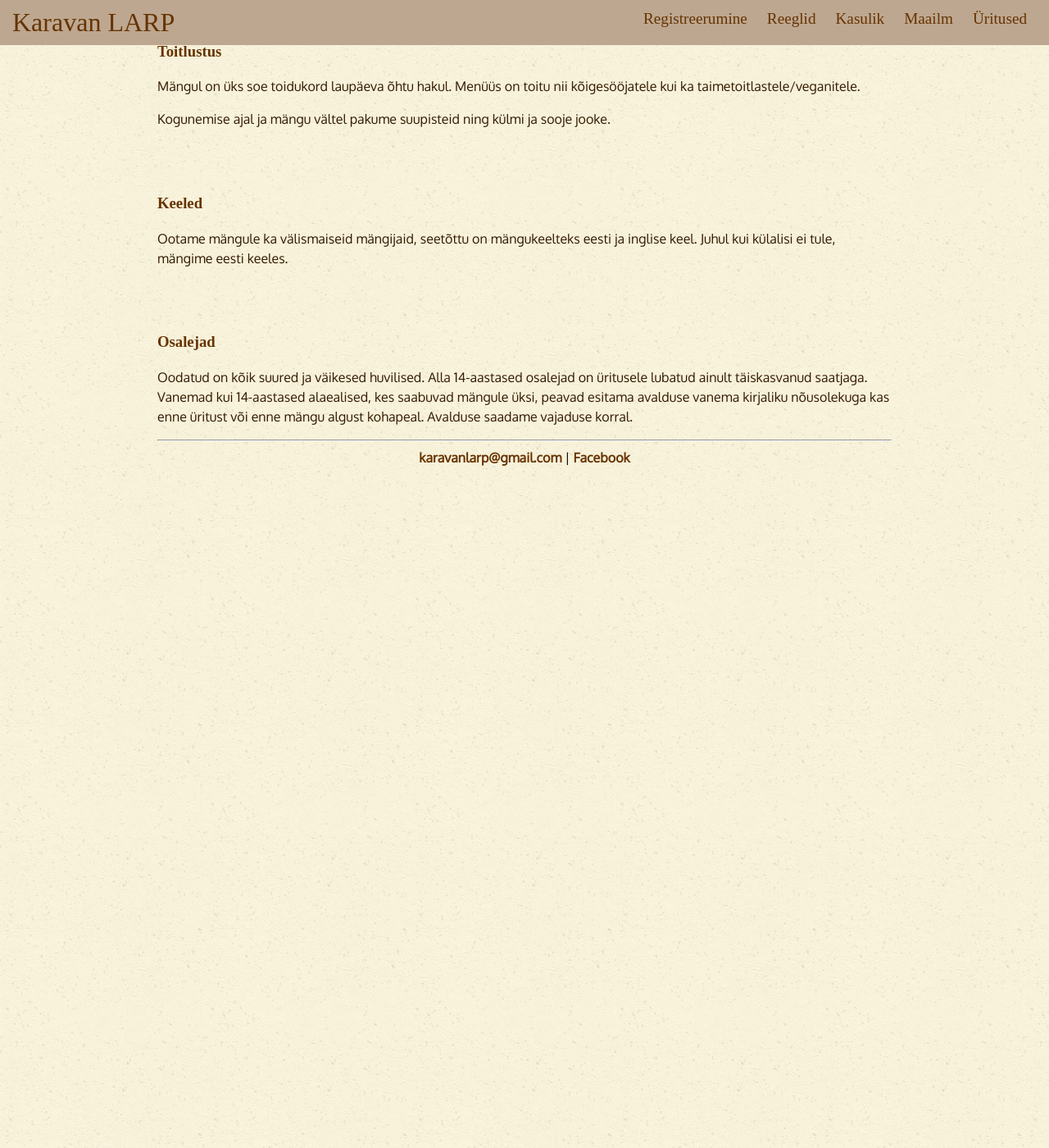
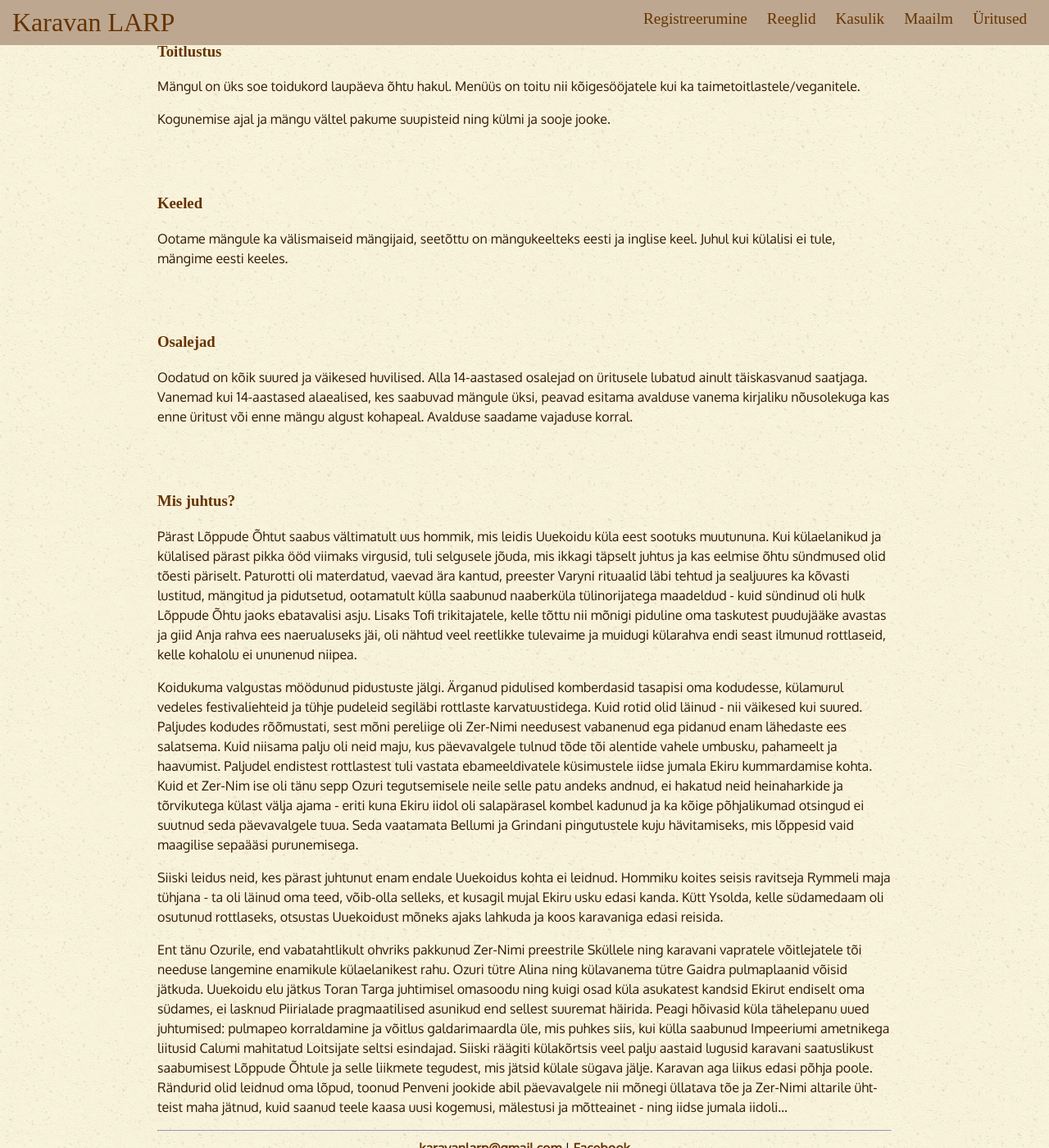
Before and after one commit to karavanlarp/karavanlarp.github.io, a Jekyll site: the page built from est/events/caravan3.md, in a window 1280 px wide and 1400 px high, scrolled down 2354 px. Shown: the whole window at 82% size. Built offline with Jekyll 4.4.1, drawn with Linux system fonts in a browser that asks for light colours; some web fonts are replaced.

Commit message:
Update caravan3.md
outro lisatud

```diff
--- a/est/events/caravan3.md
+++ b/est/events/caravan3.md
@@ -76,3 +76,14 @@
 ### Osalejad
 
 Oodatud on kõik suured ja väikesed huvilised. Alla 14-aastased osalejad on üritusele lubatud ainult täiskasvanud saatjaga. Vanemad kui 14-aastased alaealised, kes saabuvad mängule üksi, peavad esitama avalduse vanema kirjaliku nõusolekuga kas enne üritust või enne mängu algust kohapeal. Avalduse saadame vajaduse korral.
+
+<h3 id="description">Mis juhtus?</h3>
+
+Pärast Lõppude Õhtut saabus vältimatult uus hommik, mis leidis Uuekoidu küla eest sootuks muutununa. Kui külaelanikud ja külalised pärast pikka ööd viimaks virgusid, tuli selgusele jõuda, mis ikkagi täpselt juhtus ja kas eelmise õhtu sündmused olid tõesti päriselt. Paturotti oli materdatud, vaevad ära kantud, preester Varyni rituaalid läbi tehtud ja sealjuures ka kõvasti lustitud, mängitud ja pidutsetud, ootamatult külla saabunud naaberküla tülinorijatega maadeldud - kuid sündinud oli hulk Lõppude Õhtu jaoks ebatavalisi asju. Lisaks Tofi trikitajatele, kelle tõttu nii mõnigi piduline oma taskutest puudujääke avastas ja giid Anja rahva ees naerualuseks jäi, oli nähtud veel reetlikke tulevaime ja muidugi külarahva endi seast ilmunud rottlaseid, kelle kohalolu ei ununenud niipea.
+
+Koidukuma valgustas möödunud pidustuste jälgi. Ärganud pidulised komberdasid tasapisi oma kodudesse, külamurul vedeles festivaliehteid ja tühje pudeleid segiläbi rottlaste karvatuustidega. Kuid rotid olid läinud - nii väikesed kui suured. Paljudes kodudes rõõmustati, sest mõni pereliige oli Zer-Nimi needusest vabanenud ega pidanud enam lähedaste ees salatsema. Kuid niisama palju oli neid maju, kus päevavalgele tulnud tõde tõi alentide vahele umbusku, pahameelt ja haavumist. Paljudel endistest rottlastest tuli vastata ebameeldivatele küsimustele iidse jumala Ekiru kummardamise kohta. Kuid et Zer-Nim ise oli tänu sepp Ozuri tegutsemisele neile selle patu andeks andnud, ei hakatud neid heinaharkide ja tõrvikutega külast välja ajama - eriti kuna Ekiru iidol oli salapärasel kombel kadunud ja ka kõige põhjalikumad otsingud ei suutnud seda päevavalgele tuua. Seda vaatamata Bellumi ja Grindani pingutustele kuju hävitamiseks, mis lõppesid vaid maagilise sepaääsi purunemisega.
+
+Siiski leidus neid, kes pärast juhtunut enam endale Uuekoidus kohta ei leidnud. Hommiku koites seisis ravitseja Rymmeli maja tühjana - ta oli läinud oma teed, võib-olla selleks, et kusagil mujal Ekiru usku edasi kanda. Kütt Ysolda, kelle südamedaam oli osutunud rottlaseks, otsustas Uuekoidust mõneks ajaks lahkuda ja koos karavaniga edasi reisida.
+
+Ent tänu Ozurile, end vabatahtlikult ohvriks pakkunud Zer-Nimi preestrile Sküllele ning karavani vapratele võitlejatele tõi needuse langemine enamikule külaelanikest rahu. Ozuri tütre Alina ning külavanema tütre Gaidra pulmaplaanid võisid jätkuda. Uuekoidu elu jätkus Toran Targa juhtimisel omasoodu ning kuigi osad küla asukatest kandsid Ekirut endiselt oma südames, ei lasknud Piirialade pragmaatilised asunikud end sellest suuremat häirida. Peagi hõivasid küla tähelepanu uued juhtumised: pulmapeo korraldamine ja võitlus galdarimaardla üle, mis puhkes siis, kui külla saabunud Impeeriumi ametnikega liitusid Calumi mahitatud Loitsijate seltsi esindajad. Siiski räägiti külakõrtsis veel palju aastaid lugusid karavani saatuslikust saabumisest Lõppude Õhtule ja selle liikmete tegudest, mis jätsid külale sügava jälje.
+Karavan aga liikus edasi põhja poole. Rändurid olid leidnud oma lõpud, toonud Penveni jookide abil päevavalgele nii mõnegi üllatava tõe ja Zer-Nimi altarile üht-teist maha jätnud, kuid saanud teele kaasa uusi kogemusi, mälestusi ja mõtteainet - ning iidse jumala iidoli...
```
